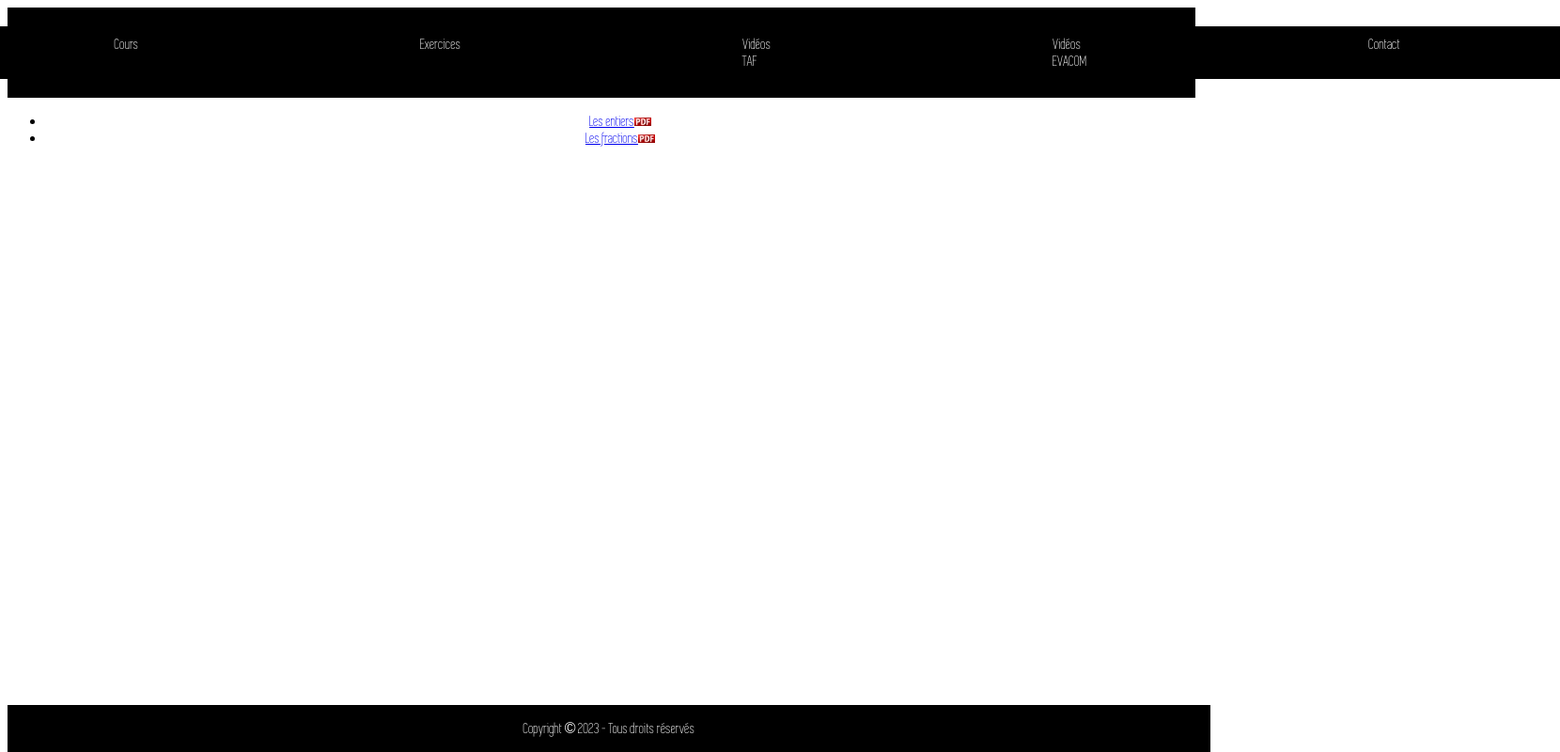
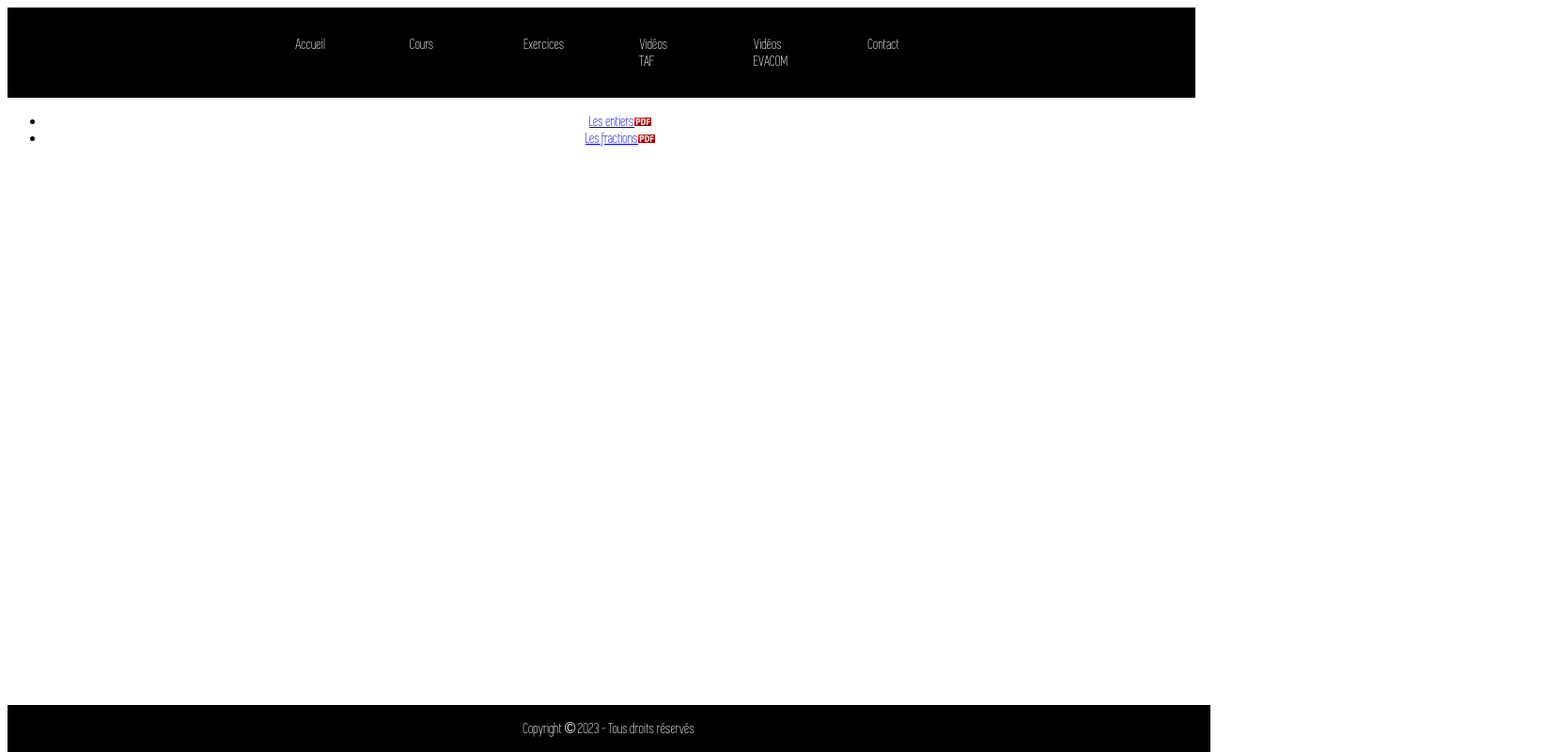
Before and after one commit to lesmaths1200/lesmaths1200.github.io, a plain HTML site: page cours.html in a window 1280 px wide. Shown: the whole page at 94% size, 1660 px wide, since content can reach past the window. Drawn offline with Linux system fonts and the light colour scheme.

Commit message:
nav li margin 150

```diff
--- a/header.css
+++ b/header.css
@@ -19,7 +19,7 @@ nav ul {
 
 nav li {
 	font-family: Simplifica, sans-serif;
-	margin: 0 150px;
+	margin: 0 40px;
 	flex: 1;
 }
 
```
